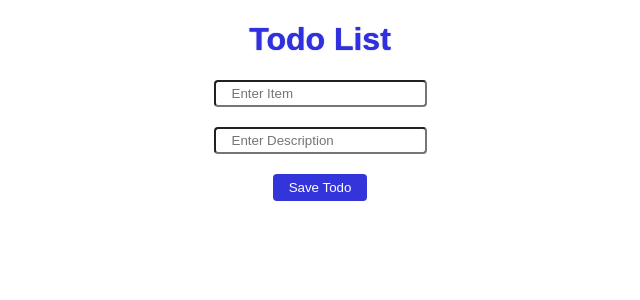
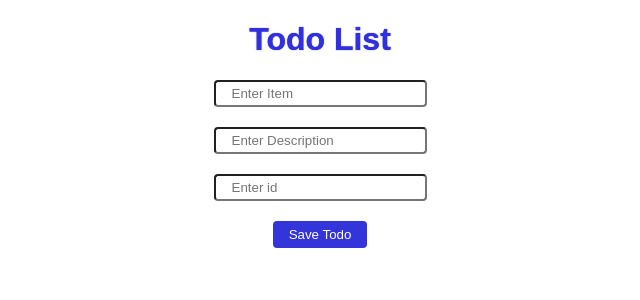
Before and after one commit to Gurbaksh363/devops_assignment_4, a Flask app: page / in a window 1280 px wide. Shown: the top 300 px of the page, without its empty margins (320-960 px from the left). Run offline with Flask 3, Linux system fonts and the light colour scheme.

Commit message:
added id field in form

```diff
--- a/flask_project/templates/todo.html
+++ b/flask_project/templates/todo.html
@@ -41,6 +41,7 @@
   <form action="/submittodoitem" method="post">
     <input type="text" name="item" placeholder="Enter Item"><br>
     <input type="text" name="description" placeholder="Enter Description"><br>
+    <input type="text" name="id" placeholder="Enter id"><br>
     <button>Save Todo</button>
   </form>
 </body>
```
